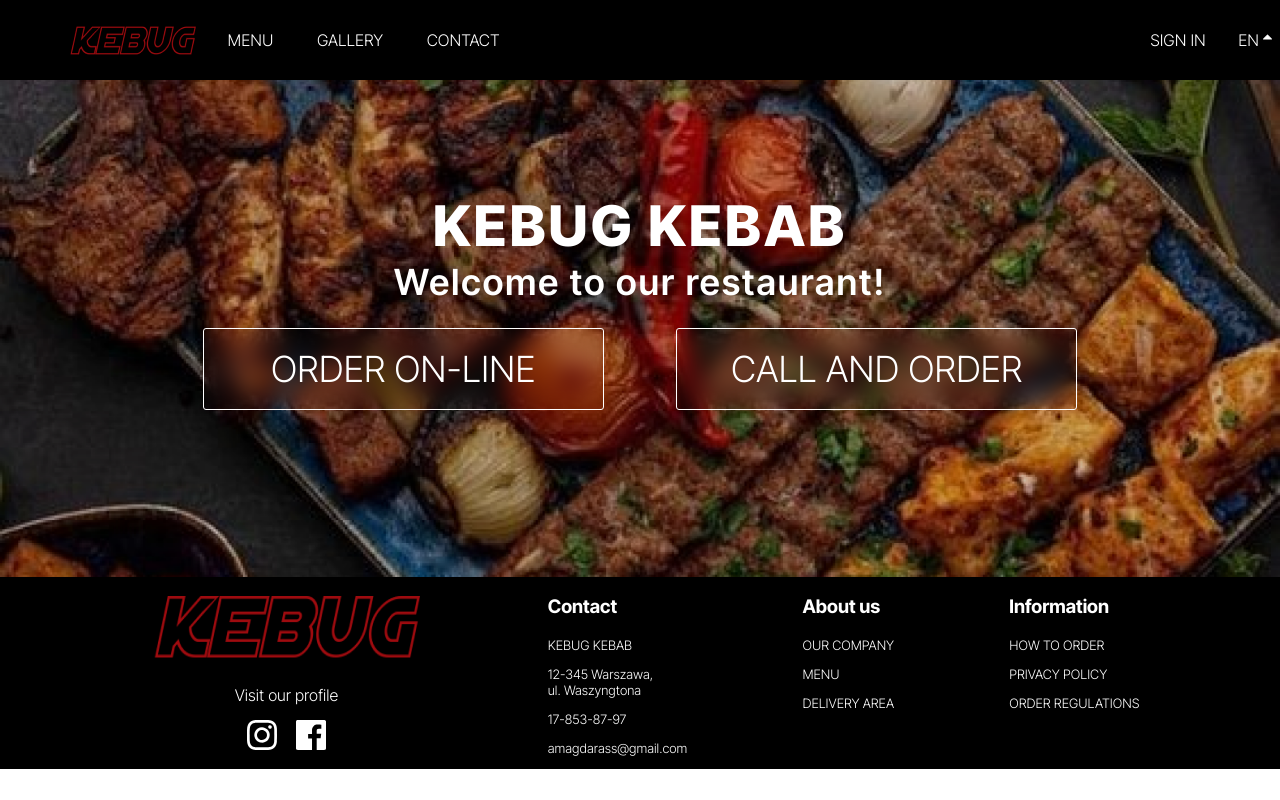
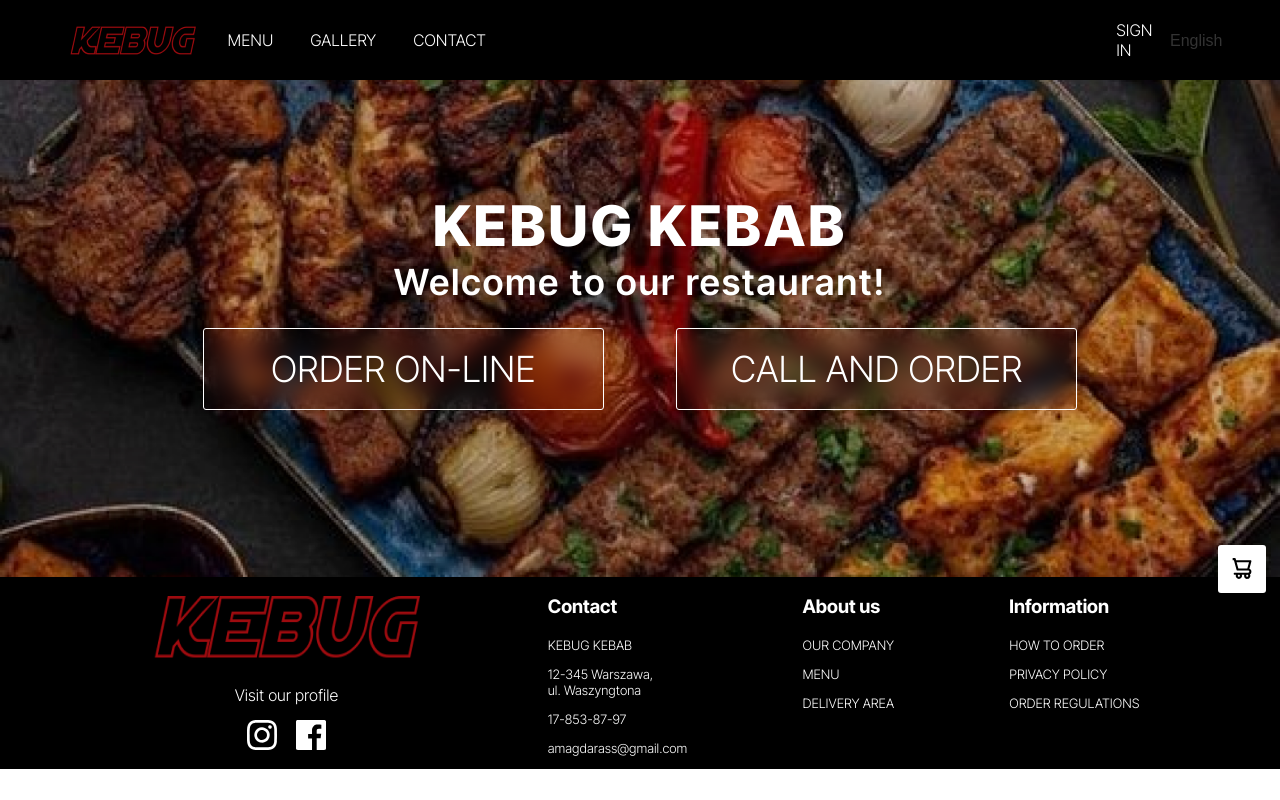
Before and after one commit to h3770k1k1/restaurant-site, a React (Create React App) app: page / in a window 1280 px wide. Built offline with nearby package versions, Linux system fonts and the light colour scheme.

Commit message:
add shopping cart button and select corrected

```diff
--- a/src/App.scss
+++ b/src/App.scss
@@ -126,66 +126,72 @@ body {
 		border: 1px solid white;
 	}
 }
-.language-change-button{
-	display: flex;
-	flex-direction: row;
-	justify-content: space-around;
-	width: 3%;
-	margin-left: 2em;
-}
+.language-change-button {
+	position: relative;
+	display: inline-block;
 
-.rolldown-arrow{
-	display: flex;
-	justify-content: center;
-	align-items: center;
-}
+	.dropdown-button {
+	  appearance: none;
+	  -webkit-appearance: none;
+	  -moz-appearance: none;
+	  border: none;
+	  outline: none;
+	  background-color: transparent;
+	  color: #333;
+	  font-size: 16px;
+	  padding: 10px;
+	  cursor: pointer;
+	  position: relative;
+	  z-index: 1;
+	  text-align: left;
+	  white-space: nowrap;
+	  text-overflow: ellipsis;
+	  overflow: hidden;
+	  width: 120px;
+
+	  &:hover {
+		color: #fff;
+	  }
+
+	  &::-ms-expand {
+		display: none;
+	  }
+
+	  &::before {
+		content: "";
+		position: absolute;
+		right: 10px;
+		top: 50%;
+		transform: translateY(-50%);
+		width: 12px;
+		height: 12px;
+		background-size: contain;
+		background-repeat: no-repeat;
+		z-index: -1;
+	  }
+	}
+
+	.language-option {
+	  background-color: #fff;
+	  color: #6a6a6a;
+	  padding: 10px;
+	  font-size: 16px;
+	  border: none;
+	  outline: none;
+	  cursor: pointer;
+	  transition: background-color 0.3s;
+	  width: 100%;
 
 
+	  &:hover {
+		background-color: #333;
+		color: #fff;
 
-  .language-name{
-	cursor: default;
-  }
+		outline: none;
 
-  .dropdown-content {
-    display: none;
-    position: absolute;
-    background-color: #000000;
-    min-width: 160px;
-    z-index: 1;
-	padding: 0.3rem;
-	margin-top: 1rem;
-  }
-
-  .dropdown-content a {
-	color:#ffffff;
-    padding: 12px 16px;
-    text-decoration: none;
-    display: block;
-
-}
-
-
-.dropdown-button{
-display: flex;
-justify-content: center;
-align-items: flex-start;
-}
-    .language-option:hover {
-
-		background-color: orangered;
+	  &.choosen-language {
+		background-color: #333;
+		color: #fff;
+	  }
 	}
-    .dropdown-button:hover .dropdown-content {display: block;}
-a{
-    text-decoration: none;
-    color: black;
-}
-
-.choosen-language{
-	background-color:green;
-}
-.dropdown-arrow-img{
-	-webkit-transition: -webkit-transform 0.3s;
-}
-.dropdown-arrow-img:hover{
-	-webkit-transform: rotate(180deg) translateZ(0);
-}
+}}
--- a/src/components/Footer.css
+++ b/src/components/Footer.css
@@ -62,19 +62,19 @@ font-size: 16px;
 .sm-icons-container *{
     cursor: pointer;
 }
-.scroll-to-top-button{
+.bottom-button{
     background-color: white ;
-    width: 2em;
-    height: 2em;
+    width: 3em;
+    height: 3em;
     display: flex;
     justify-content: center;
     align-items: center;
     border-radius: 3px;
     position: fixed;
-    margin-left: -90vw;
-    margin-top: -1vh;
+    margin-left: -94vw;
+    margin-top: -4vh;
 }
-.scroll-to-top-button a{
+.scroll-up-button a{
 text-decoration: none;
 color: black;
 
@@ -83,3 +83,10 @@ color: black;
 .non-visible{
     display: none;
 }
+
+.shopping-button{
+    display: flex;
+    justify-content: center;
+    align-items: center;
+    margin-left: 94vw;
+}
--- a/src/components/Footer.js
+++ b/src/components/Footer.js
@@ -4,6 +4,7 @@ import "./Footer.css";
 import InstagramLogo from "../resources/instagram.svg";
 import FacebookLogo from "../resources/facebook.svg";
 import UpArrowIcon from "../resources/up-arrow.svg";
+import ShoppingCart from "../resources/shopping-cart.svg";
 
 export const Footer = () => {
 	detectScrollUp();
@@ -44,8 +45,11 @@ export const Footer = () => {
 				<p>PRIVACY POLICY</p>
 				<p>ORDER REGULATIONS</p>
 			</div>
+			<div className="bottom-button shopping-button">
+				<img src={ShoppingCart} />
+			</div>
 			<div
-				className="scroll-to-top-button non-visible"
+				className="bottom-button scroll-to-top-button  non-visible"
 				onClick="window.scroll(0,0);"
 			>
 				<a href="#top">
@@ -88,7 +92,7 @@ function showButton() {
 		"scroll-to-top-button"
 	)[0];
 	scrollToTopButton.classList.remove("non-visible");
-	console.log("gonwo");
+	console.log("widać!");
 }
 
 function hideButton() {
--- a/src/components/Navbar.js
+++ b/src/components/Navbar.js
@@ -25,23 +25,20 @@ export const Navbar = () => {
 			</div>
 			<div className="nav-button login-button">SIGN IN</div>
 			<div className="language-change-button">
-				<div className="nav-button language-name">EN</div>
-				<div className="dropdown-button">
+				<select className="dropdown-button" onChange={handleChangeLanguage}>
 					<img className="dropdown-arrow-img" src={dropDownArrow} />
-					<select className="dropdown-content" onChange={handleChangeLanguage}>
-						<option value="en" className="choosen-language">
+					<option value="en" className="language-option choosen-language">
 						English
 					</option>
-						<a className="language-option" href="#">
+					<option className="language-option" href="#">
 						Polski
-						</a>
+					</option>
 					<option className="language-option" value="de">
 						Deutsch
 					</option>
 				</select>
 			</div>
 		</div>
-		</div>
 	);
 };
 export default Navbar;
```
Also changed, not shown: src/resources/shopping-cart.svg (added). Lines whose indentation alone changed are shown as unchanged.
